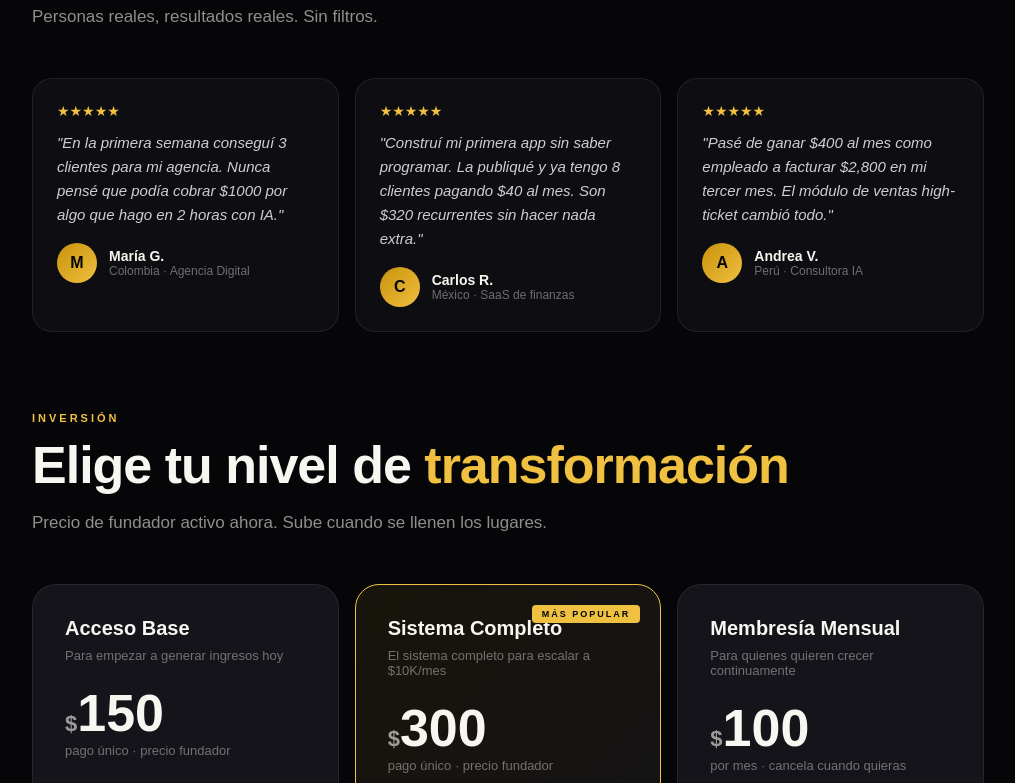
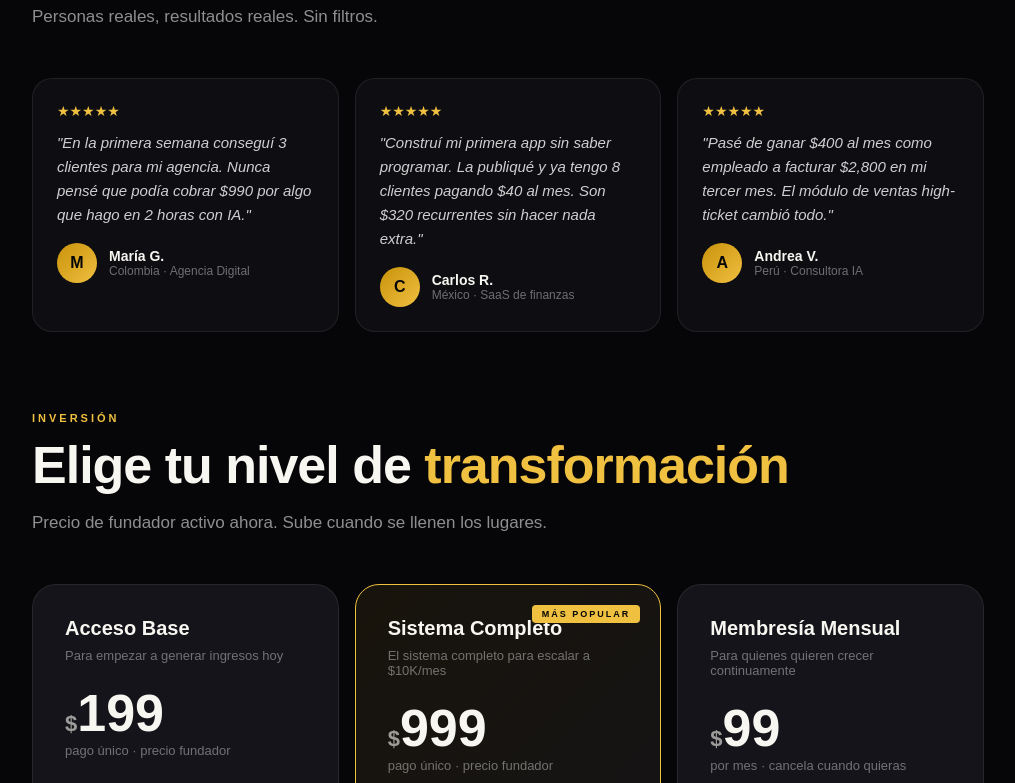
Before and after one commit to digitalsolutionsrd4-collab/universidad-ingresos, a plain HTML site: page index.html in a window 1280 px wide. Shown: the part 3933-4716 px from the top of the page, without its empty margins (132-1147 px from the left). Drawn offline with Linux system fonts and the light colour scheme; a web font is replaced by a local one.

Commit message:
Add files via upload

```diff
--- a/index.html
+++ b/index.html
@@ -775,7 +775,7 @@ footer {
       <div class="module-num">03</div>
       <div class="module-title">Ventas High-Ticket</div>
       <ul class="module-items">
-        <li>Cómo vender de $1000 a $5,000</li>
+        <li>Cómo vender de $990 a $5,000</li>
         <li>Guiones de venta por WhatsApp</li>
         <li>Cerrar sin ser vendedor</li>
         <li>Objeciones y cómo manejarlas</li>
@@ -838,7 +838,7 @@ footer {
   <div class="testimonials-grid">
     <div class="testimonial-card">
       <div class="testimonial-stars">★★★★★</div>
-      <p class="testimonial-text">"En la primera semana conseguí 3 clientes para mi agencia. Nunca pensé que podía cobrar $1000 por algo que hago en 2 horas con IA."</p>
+      <p class="testimonial-text">"En la primera semana conseguí 3 clientes para mi agencia. Nunca pensé que podía cobrar $990 por algo que hago en 2 horas con IA."</p>
       <div class="testimonial-author">
         <div class="testimonial-avatar">M</div>
         <div><div class="testimonial-name">María G.</div><div class="testimonial-role">Colombia · Agencia Digital</div></div>
@@ -873,7 +873,7 @@ footer {
     <div class="price-card">
       <div class="price-name">Acceso Base</div>
       <div class="price-desc">Para empezar a generar ingresos hoy</div>
-      <div class="price-amount"><span>$</span>150</div>
+      <div class="price-amount"><span>$</span>199</div>
       <div class="price-period">pago único · precio fundador</div>
       <ul class="price-features">
         <li><span class="price-check">✓</span> 6 módulos completos</li>
@@ -887,7 +887,7 @@ footer {
     <div class="price-card featured">
       <div class="price-name">Sistema Completo</div>
       <div class="price-desc">El sistema completo para escalar a $10K/mes</div>
-      <div class="price-amount"><span>$</span>300</div>
+      <div class="price-amount"><span>$</span>999</div>
       <div class="price-period">pago único · precio fundador</div>
       <ul class="price-features">
         <li><span class="price-check">✓</span> Todo del plan Base</li>
@@ -903,7 +903,7 @@ footer {
     <div class="price-card">
       <div class="price-name">Membresía Mensual</div>
       <div class="price-desc">Para quienes quieren crecer continuamente</div>
-      <div class="price-amount"><span>$</span>100</div>
+      <div class="price-amount"><span>$</span>99</div>
       <div class="price-period">por mes · cancela cuando quieras</div>
       <ul class="price-features">
         <li><span class="price-check">✓</span> Nuevos módulos cada mes</li>
@@ -963,7 +963,7 @@ footer {
       <input class="lead-input" id="lead-name" type="text" placeholder="Tu nombre completo">
       <input class="lead-input" id="lead-email" type="email" placeholder="Tu correo electrónico">
       <input class="lead-input" id="lead-whatsapp" type="tel" placeholder="Tu WhatsApp (con código de país)">
-      <button class="btn-lead" onclick="submitLead()">🚀 Quiero acceso ahora — $150 fundador</button>
+      <button class="btn-lead" onclick="submitLead()">🚀 Quiero acceso ahora — $199 fundador</button>
       <div class="lead-privacy">🔒 Tus datos están seguros. Sin spam. Puedes cancelar cuando quieras.</div>
     </div>
 
```
